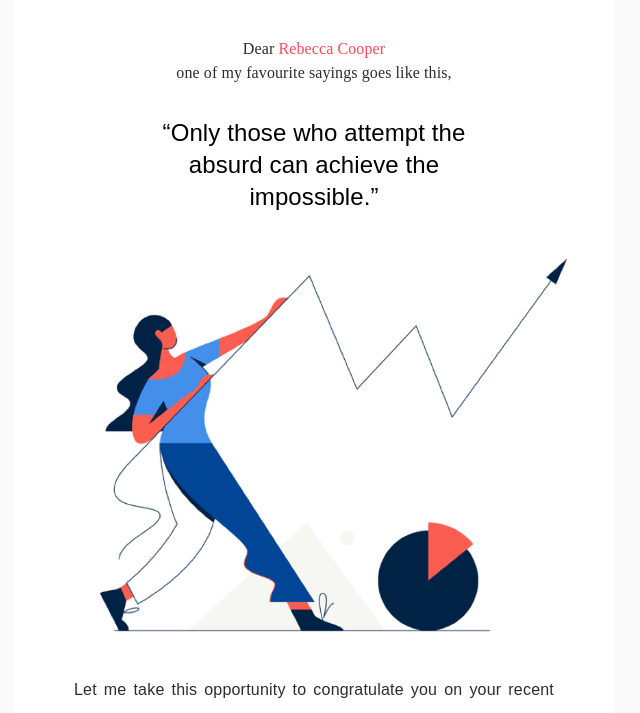
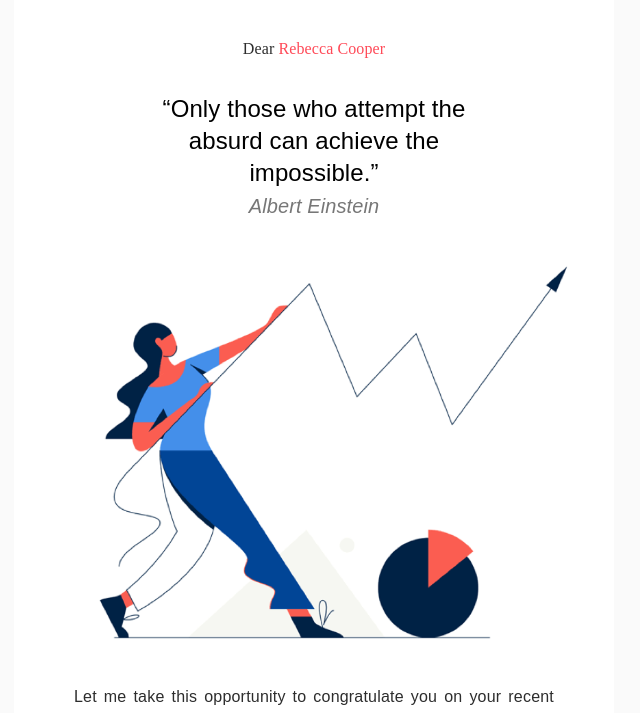
Before and after one commit to rgnikhilsingh/rgnikhilsingh.github.io, a plain HTML site: page index.html in a window 1280 px wide. Shown: the part 81-794 px from the top of the page, without its empty margins (326-966 px from the left). Drawn offline with Linux system fonts and the light colour scheme; a web font is replaced by a local one.

Commit message:
Update index.html

```diff
--- a/index.html
+++ b/index.html
@@ -55,6 +55,11 @@ p{
 
 .Sunny{
     font-weight: 500;
+}
+
+.author{
+    color: #777777;
+    font-size: 20px;
 }
 
 .footer-body{
@@ -273,8 +278,8 @@ margin-bottom: 24px;
     </div>
     <hr>
 
-    <h2> <span class="Dear">Dear</span> Rebecca Cooper <br> <span class="Dear">one of my favourite sayings goes like this,</span></h2>
-    <h1>“Only those who attempt the absurd can achieve the impossible.”</h1>
+    <h2> <span class="Dear">Dear</span> Rebecca Cooper</h2>
+    <h1>“Only those who attempt the absurd can achieve the impossible.”<br><span class="author"><i>Albert Einstein</i></span></h1>
     <div  >
         <img class="MainIllustration" src="Work Achievement Illo.png">
     </div>
```
